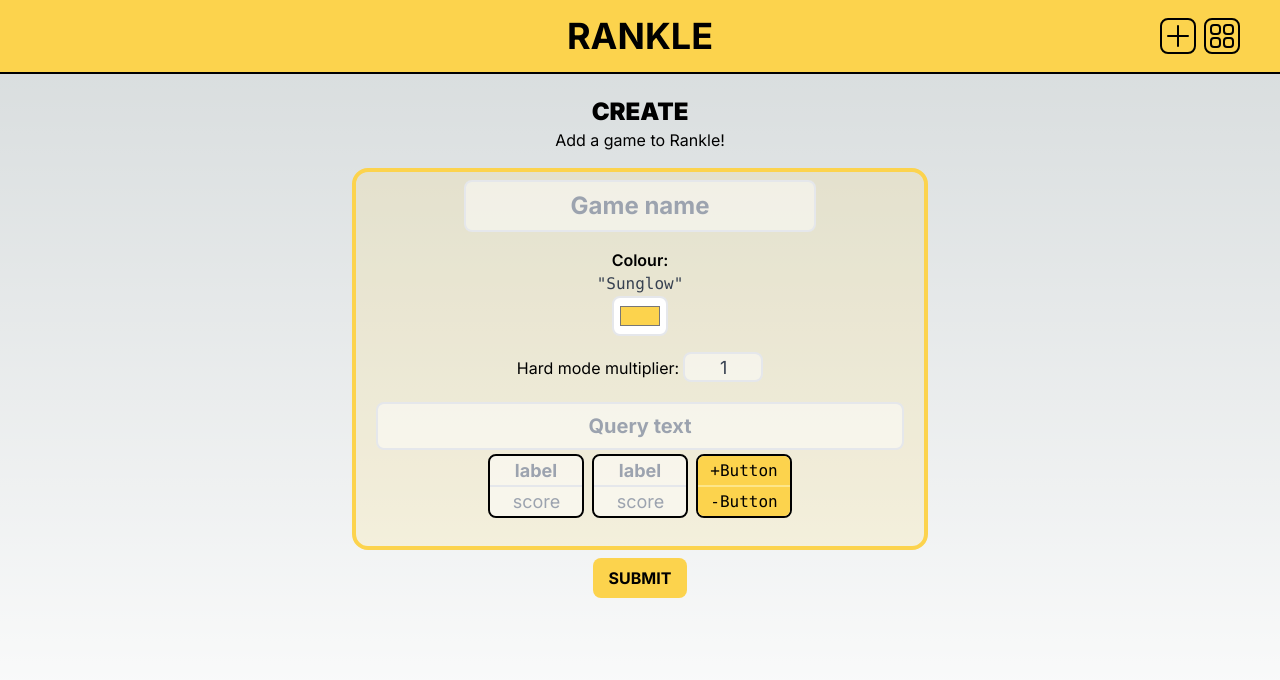
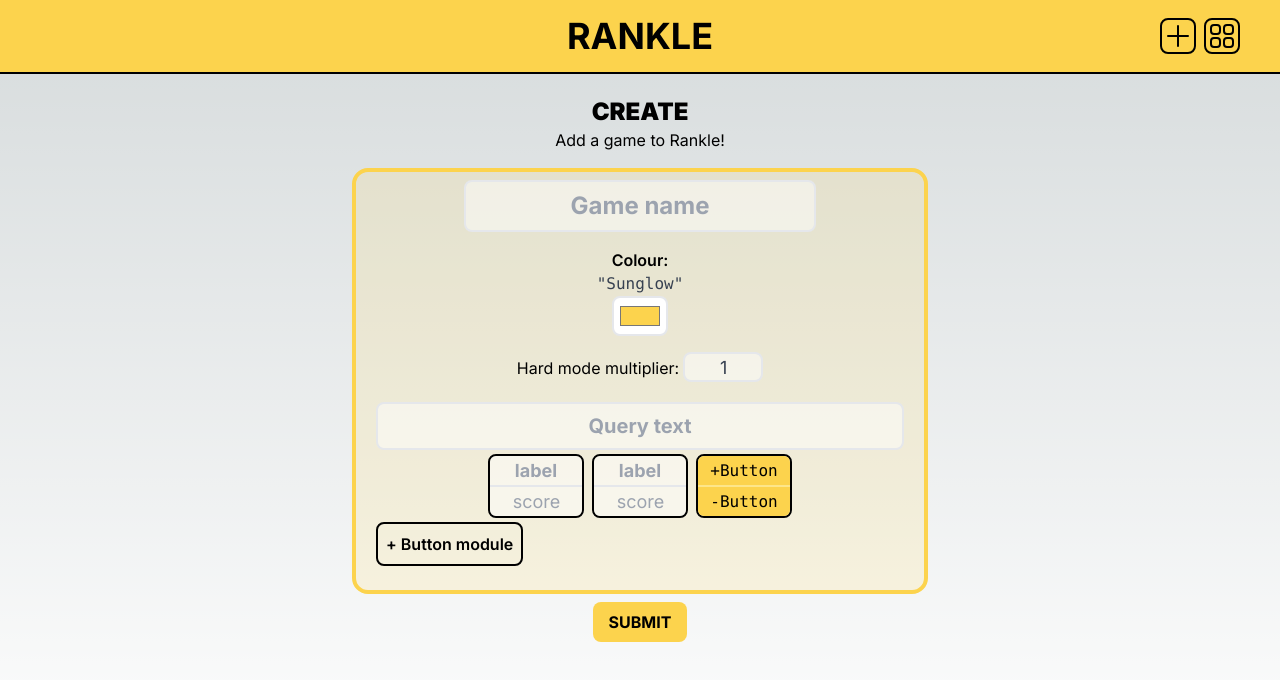
Before and after one commit to br-Chan/Rankle, a Next.js app: page /games/create in a window 1280 px wide. Shown: the top 680 px of the page. Built offline with nearby package versions, Linux system fonts and the light colour scheme; no server answers; a web font is replaced by a local one.

Commit message:
feat: re-enable adding more input module forms and get it to sort-of working order.

```diff
--- a/app/ui/games/createForm.tsx
+++ b/app/ui/games/createForm.tsx
@@ -54,27 +54,6 @@ export const CreateForm = () => {
         themeColorName: "Sunglow",
         hardModeMultiplier: 1,
     });
-    // const [gameName, setGameName] = useState("");
-    // const [themeColor, setThemeColor] = useState("#fcd34d");
-    // const [themeColorName, setThemeColorName] = useState("Sunglow");
-    // const [hardModeMultiplier, setHardModeMultiplier] = useState(1);
-
-    // // Array of InputModuleFormData, initialised with 2 empty ButtonFormData objects.
-    // const [inputModuleForms, setInputModuleForms] = useState<InputModuleFormData[]>([
-    //     {
-    //         queryText: null,
-    //         data: [
-    //             {
-    //                 label: "",
-    //                 score: 0,
-    //             },
-    //             {
-    //                 label: "",
-    //                 score: 0,
-    //             },
-    //         ],
-    //     },
-    // ]);
 
     const router = useRouter();
 
@@ -102,13 +81,28 @@ export const CreateForm = () => {
         }));
     }, 20);
 
-    // Adding a button module, abandoned for now
-    // const addInputModuleForm = () => {
-    //     setInputModuleForms([...inputModuleForms, <ButtonModuleForm queryText="" data={[{
-    //         label: "",
-    //         score: 0
-    //     }]} />,]);
-    // };
+    // Adding a button module
+    const addInputModuleForm = () => {
+        setFormData((prevState) => ({
+            ...prevState,
+            inputModuleForms: [
+                ...prevState.inputModuleForms,
+                {
+                    queryText: null,
+                    data: [
+                        {
+                            label: "",
+                            score: 0,
+                        },
+                        {
+                            label: "",
+                            score: 0,
+                        },
+                    ],
+                },
+            ],
+        }));
+    };
 
     /**
      * Adds a button form to the specified button module.
@@ -292,14 +286,14 @@ export const CreateForm = () => {
                         />
                     ))}
 
-                    {/* Adding a button module, TODO */}
-                    {/* <input
+                    {/* Adding a button module */}
+                    <input
                         type="button"
                         id="addInputModuleForm"
                         className="w-fit py-2 px-2 text-black font-semibold transition-colors duration-300 border-2 border-black rounded-lg cursor-pointer"
                         onClick={addInputModuleForm}
                         value="+ Button module"
-                    /> */}
+                    />
                 </div>
             </div>
 
```
